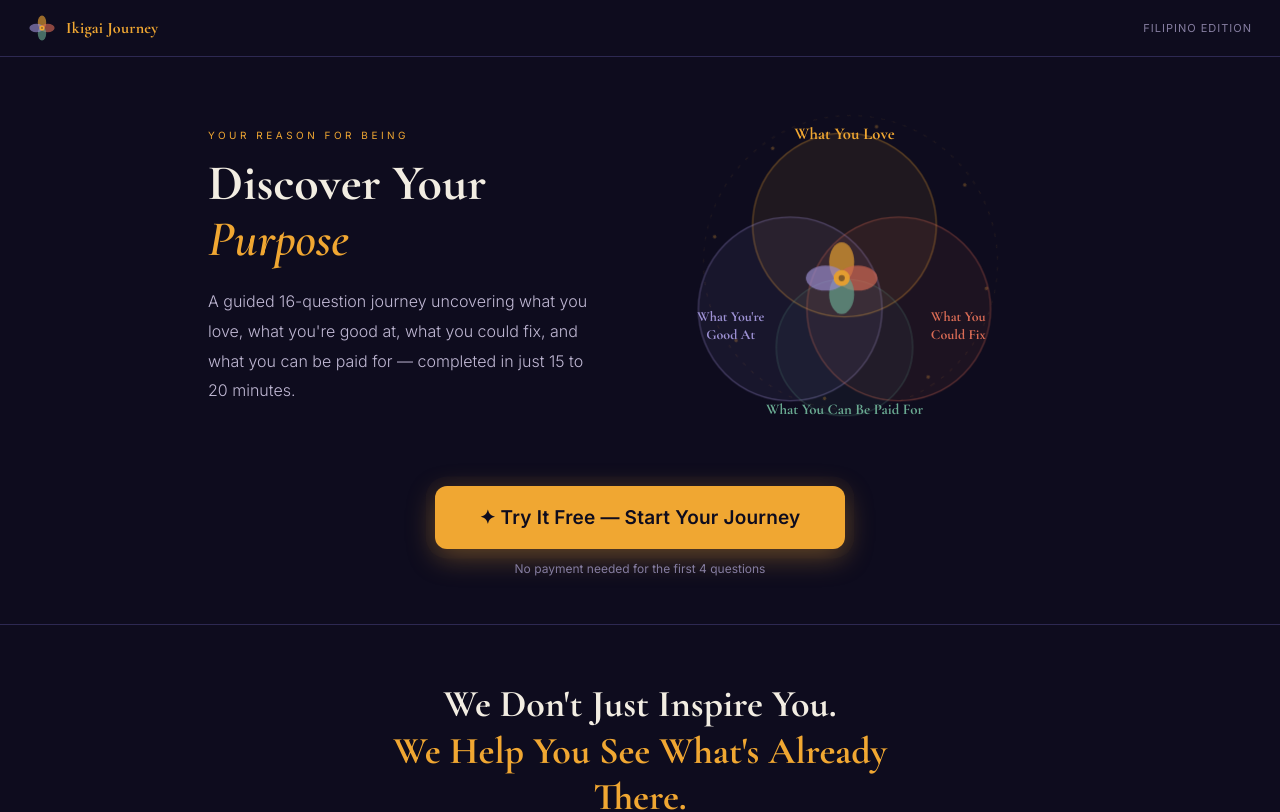
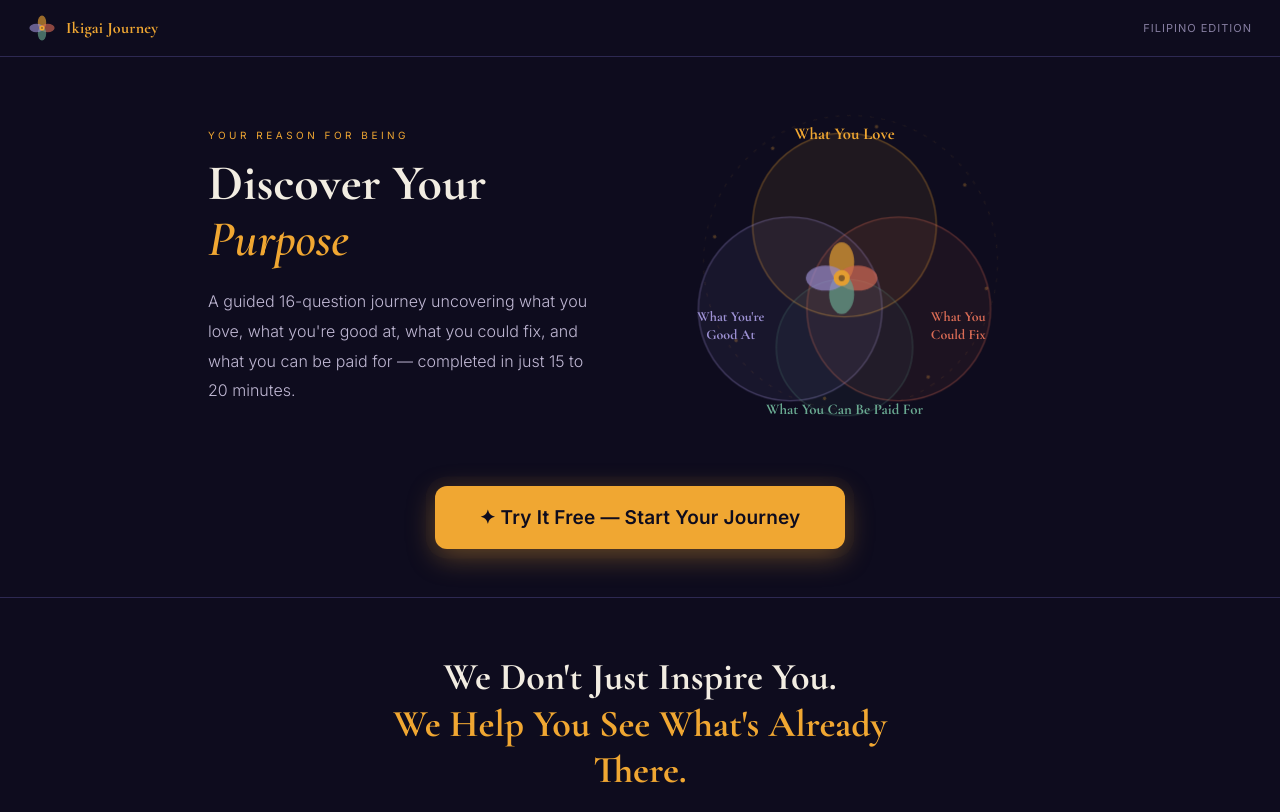
Before and after one commit to bictorinoxs/ikigai-journey, a Next.js app: page / in a window 1280 px wide. Shown: the top 812 px of the page. Built offline with nearby package versions, Linux system fonts and the light colour scheme.

Commit message:
Remove no-payment subtext under early CTA

```diff
--- a/pages/index.js
+++ b/pages/index.js
@@ -518,7 +518,6 @@ const Landing = ({ onStart, isVerifying = false }) => (
       }}>
         {isVerifying ? 'Verifying...' : '✦ Try It Free — Start Your Journey'}
       </button>
-      <p style={{ fontSize:12, color:G.muted, marginTop:12, fontFamily:G.sans }}>No payment needed for the first 4 questions</p>
     </div>
 
     <div style={{ borderTop:`1px solid ${G.brd}` }}/>
```
